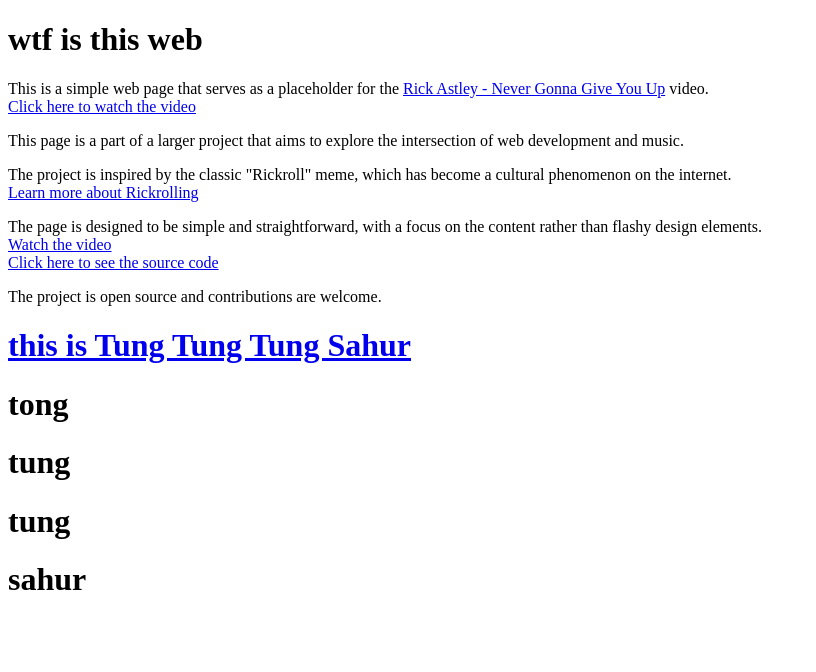
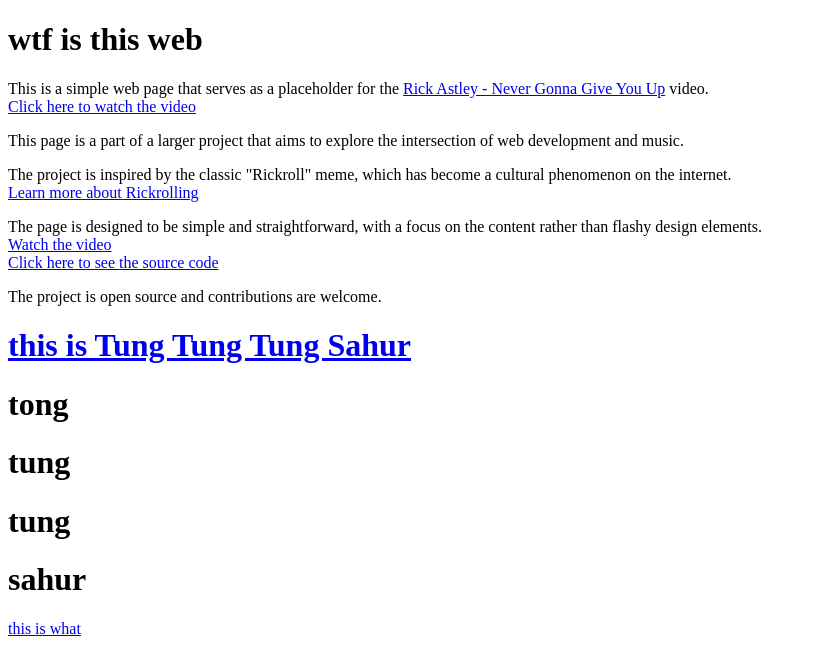
Before and after one commit to cj-qwerty/wtf, a plain HTML site: page index.html in a window 1280 px wide. Shown: the whole page, without its empty margins (0-816 px from the left). Drawn offline with Linux system fonts and the light colour scheme.

Commit message:
Update index.html

```diff
--- a/index.html
+++ b/index.html
@@ -51,5 +51,9 @@
         <h1>tung</h1>
         <h1>tung</h1>
         <h1>sahur</h1>
+        <a
+            href="https://www.youtube.com/channel/UCuI1pZlAGxUSLet_-7XJPYA"
+            >this is what</a
+        >
   </body>
 </html>
```
